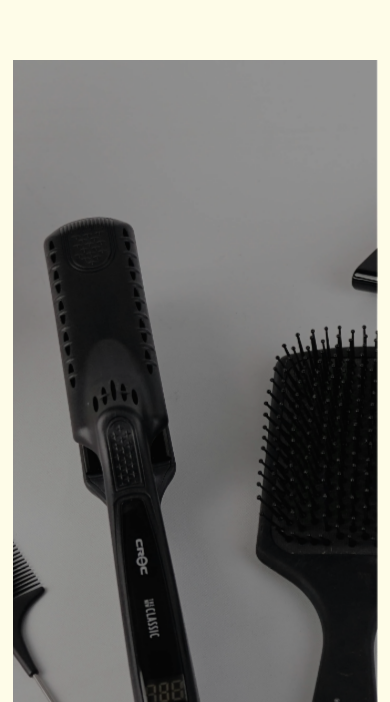
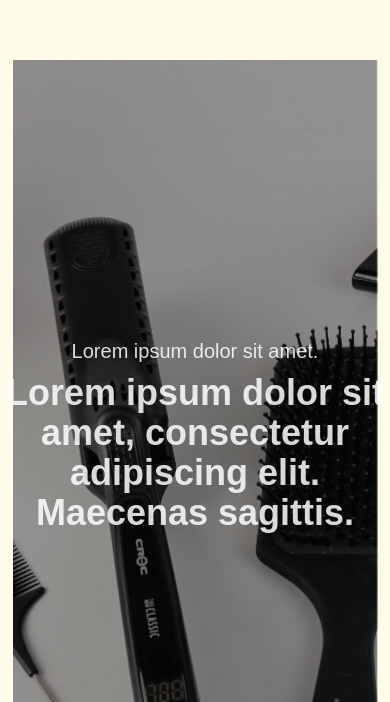
Before and after one commit to jacobadam/studio-24, a Next.js app: page / in a window 390 px wide. Shown: the part 1298-2000 px from the top of the page. Built offline with nearby package versions, Linux system fonts and the light colour scheme.

Commit message:
add reusable Hero Text component

```diff
--- /dev/null
+++ b/src/app/components/ui/HeroSection/HeroText.tsx
@@ -0,0 +1,40 @@
+import { motion, useScroll, useTransform } from "motion/react";
+import React, { useRef } from "react";
+
+interface HeroTextProps {
+  subheading?: string;
+  heading?: string;
+  text?: string[];
+}
+
+export const HeroText = ({ heading, subheading, text }: HeroTextProps) => {
+  const targetRef = useRef<HTMLDivElement | null>(null);
+  const { scrollYProgress } = useScroll({
+    target: targetRef,
+    offset: ["start end", "end start"],
+  });
+
+  const y = useTransform(scrollYProgress, [0, 1], [250, -250]);
+  const opacity = useTransform(scrollYProgress, [0.25, 0.5, 0.75], [0, 1, 0]);
+
+  return (
+    <main>
+      <motion.div
+        style={{
+          y,
+          opacity,
+        }}
+        ref={targetRef}
+        className="absolute left-0 top-0 flex h-screen w-full flex-col items-center justify-center text-white"
+      >
+        <h1 className="mb-2 text-center text-xl md:mb-4 md:text-3xl">
+          {heading}
+        </h1>
+        <h2 className="text-center text-4xl font-bold md:text-4xl">
+          {subheading}
+        </h2>
+        <p className="text-center text-sm md:text-base">{text}</p>
+      </motion.div>
+    </main>
+  );
+};
```
